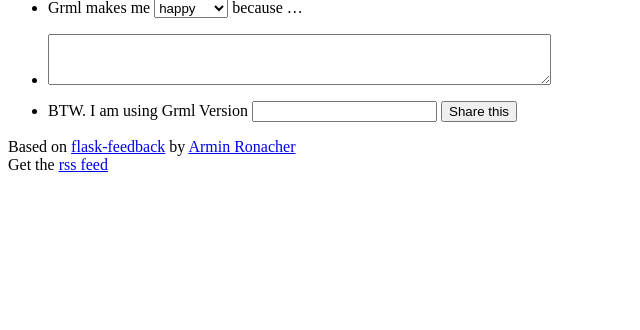
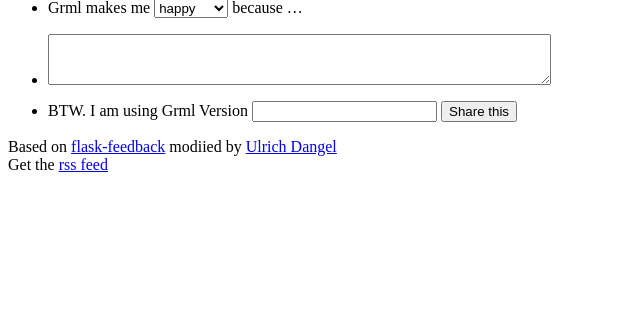
Before and after one commit to mrud/feedback.grml.org, a Django app: page / in a window 1280 px wide. Shown: the part 219-549 px from the top of the page, without its empty margins (0-640 px from the left). Run offline with Django 3.2, Linux system fonts and the light colour scheme; parts of the project's set-up code (start-up, migrations or seed data) failed here and were passed over; some libraries are stand-ins or nearby versions.

Commit message:
Added my name

```diff
--- a/feedback/templates/feedback/layout.html
+++ b/feedback/templates/feedback/layout.html
@@ -39,7 +39,7 @@
     </div>
     <div class="footer">
             <p>
-      Based on <a href="http://feedback.flask.pocoo.org/">flask-feedback</a> by <a href='http://lucumr.pocoo.org/'>Armin Ronacher</a><br/>
+      Based on <a href="http://feedback.flask.pocoo.org/">flask-feedback</a> modiied by <a href='http://spamt.net/'>Ulrich Dangel</a><br/>
       Get the <a href={% url feedback_rss %}>rss feed</a>
             </p>
     </div>
```
